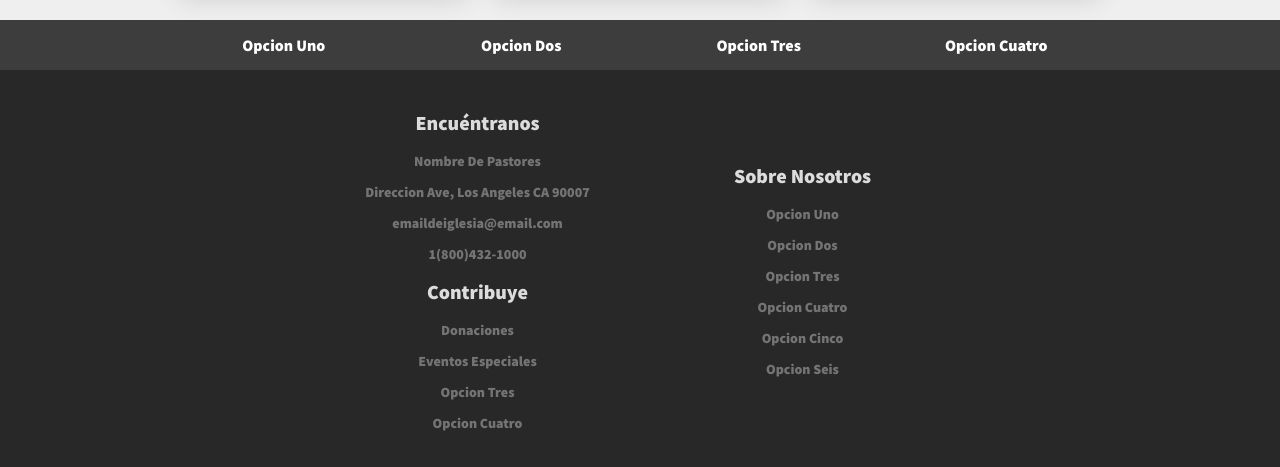
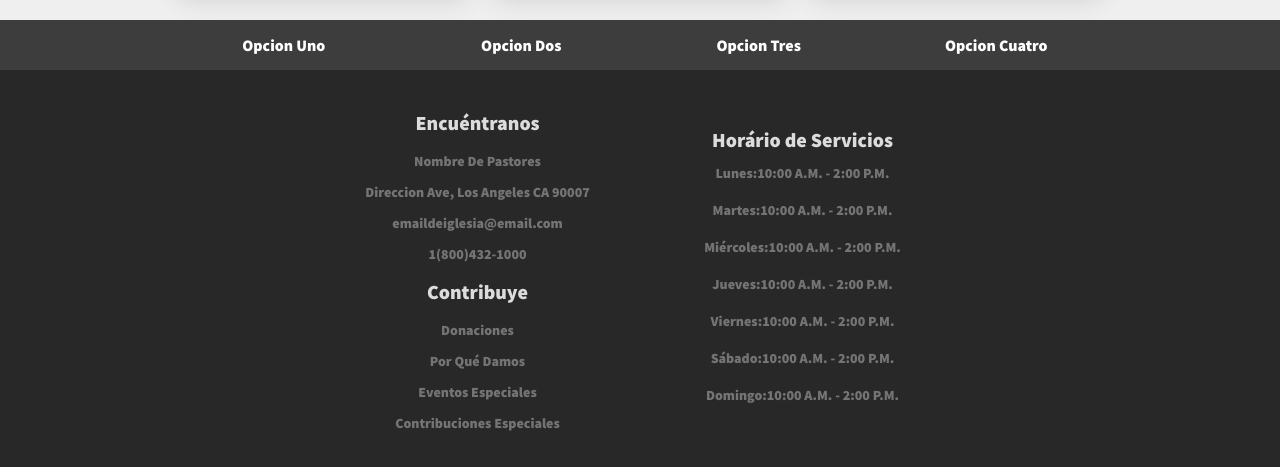
Before and after one commit to teamjuli0/vigilias-de-poder, a React (Create React App) app in the folder client/: page / in a window 1280 px wide. Shown: the part 1863-2330 px from the top of the page. Built offline with nearby package versions, Linux system fonts and the light colour scheme.

Commit message:
more button text updates

```diff
--- a/client/src/components/footer/index.js
+++ b/client/src/components/footer/index.js
@@ -33,9 +33,10 @@ const Footer = () => {
           <div class='footer-col'>
             <h1 className='cursor-default'>{headerThree.title}</h1>
             {headerThree.options.map((option) => (
-              <a href={option.link}>
-                <p>{option.title}</p>
-              </a>
+              <div>
+                <p className='cursor-default'>{option.day}: </p>
+                <p className='cursor-default'>{option.time}</p>
+              </div>
             ))}
           </div>
         </div>
--- a/client/src/components/footer/style.css
+++ b/client/src/components/footer/style.css
@@ -35,11 +35,12 @@ footer {
   margin: auto;
   color: white;
   width: 100%;
-  height: 400px;
+  min-height: 400px;
   max-width: 650px;
   display: flex;
   justify-content: center;
   align-items: center;
+  flex-wrap: wrap;
 }
 
 .footer-col {
@@ -73,16 +74,64 @@ footer {
   color: white;
   background-color: #303030;
   border-radius: 3px;
-  transform: scale(1.1);
+  /* transform: scale(1.1); */
+}
+
+.footer-col > div {
+  display: flex;
+  justify-content: center;
+  align-items: center;
+}
+
+.footer-col > div:nth-child(even) {
+  text-align: left;
+
+  font-size: 14px;
+  color: #747474;
+  font-weight: bold;
+  margin-bottom: 0px;
+  /* padding: 5px 0; */
+  transition: all 0.2s ease-in-out;
+}
+
+.footer-col > div:nth-child(odd) {
+  text-align: right;
+
+  font-size: 14px;
+  color: #747474;
+  font-weight: bold;
+  margin-bottom: 0px;
+  /* padding: 5px 0; */
+  transition: all 0.2s ease-in-out;
 }
 
 @media screen and (max-width: 546px) {
   #footer-row-1 {
     flex-wrap: wrap;
   }
+
+  #footer-row-2 {
+    padding-bottom: 60px;
+  }
+
   #footer-row-1 > div {
     flex: 0 0 100%;
     height: 50px;
     border-bottom: 1px solid #494949;
   }
 }
+
+@media screen and (max-width: 393px) {
+  .footer-col {
+    flex: 0 0 100%;
+  }
+  div > .footer-col:nth-child(n + 1) {
+    padding-bottom: 10px;
+  }
+}
+
+@media screen and (max-width: 340px) {
+  #footer-row-2 {
+    padding-bottom: 120px;
+  }
+}
--- a/client/src/components/navbar/style.css
+++ b/client/src/components/navbar/style.css
@@ -92,7 +92,7 @@ nav {
   background-color: #f7f7f7;
 }
 
-@media screen and (max-width: 614px) {
+@media screen and (max-width: 667px) {
   #nav-row-1 > div {
     margin: 0 auto;
   }
@@ -113,29 +113,30 @@ nav {
   }
 }
 
-@media screen and (min-width: 615px) {
+@media screen and (min-width: 668px) {
   #row-btns > a {
     line-height: 57px;
     height: 57px;
   }
 }
 
-@media screen and (max-width: 381px) {
+@media screen and (max-width: 431px) {
   #row-btns {
     position: fixed;
     bottom: 0;
-    background-color: #282828;
-    padding: 0;
+    background-color: #333333;
+    padding: 0 0 15px 0;
     margin: 0;
   }
 
   #row-btns > a {
+    font-size: 14px;
     flex: 0 0 25%;
     margin: 0;
     padding: 0 !important;
   }
   #row-btns > a:nth-child(3n) {
-    background-color: #4f6c6c;
+    background-color: #333333;
   }
   #nav-row-2 {
     display: flex;
@@ -159,3 +160,9 @@ nav {
     flex: 1;
   }
 }
+
+@media screen and (max-width: 340px) {
+  #row-btns > a {
+    flex: 0 0 50%;
+  }
+}
--- a/client/src/languages/es.js
+++ b/client/src/languages/es.js
@@ -36,20 +36,21 @@ function Es() {
         title: 'Contribuye',
         options: [
           { link: '/', title: 'Donaciones' },
+          { link: '/', title: 'Por Qué Damos' },
           { link: '/', title: 'Eventos Especiales' },
-          { link: '/', title: 'Opcion Tres' },
-          { link: '/', title: 'Opcion Cuatro' },
+          { link: '/', title: 'Contribuciones Especiales' },
         ],
       },
       headerThree: {
-        title: 'Sobre Nosotros',
+        title: 'Horário de Servicios',
         options: [
-          { link: '/', title: 'Opcion Uno' },
-          { link: '/', title: 'Opcion Dos' },
-          { link: '/', title: 'Opcion Tres' },
-          { link: '/', title: 'Opcion Cuatro' },
-          { link: '/', title: 'Opcion Cinco' },
-          { link: '/', title: 'Opcion Seis' },
+          { day: 'Lunes', time: '10:00 A.M. - 2:00 P.M.' },
+          { day: 'Martes', time: '10:00 A.M. - 2:00 P.M.' },
+          { day: 'Miércoles', time: '10:00 A.M. - 2:00 P.M.' },
+          { day: 'Jueves', time: '10:00 A.M. - 2:00 P.M.' },
+          { day: 'Viernes', time: '10:00 A.M. - 2:00 P.M.' },
+          { day: 'Sábado', time: '10:00 A.M. - 2:00 P.M.' },
+          { day: 'Domingo', time: '10:00 A.M. - 2:00 P.M.' },
         ],
       },
     },
```
